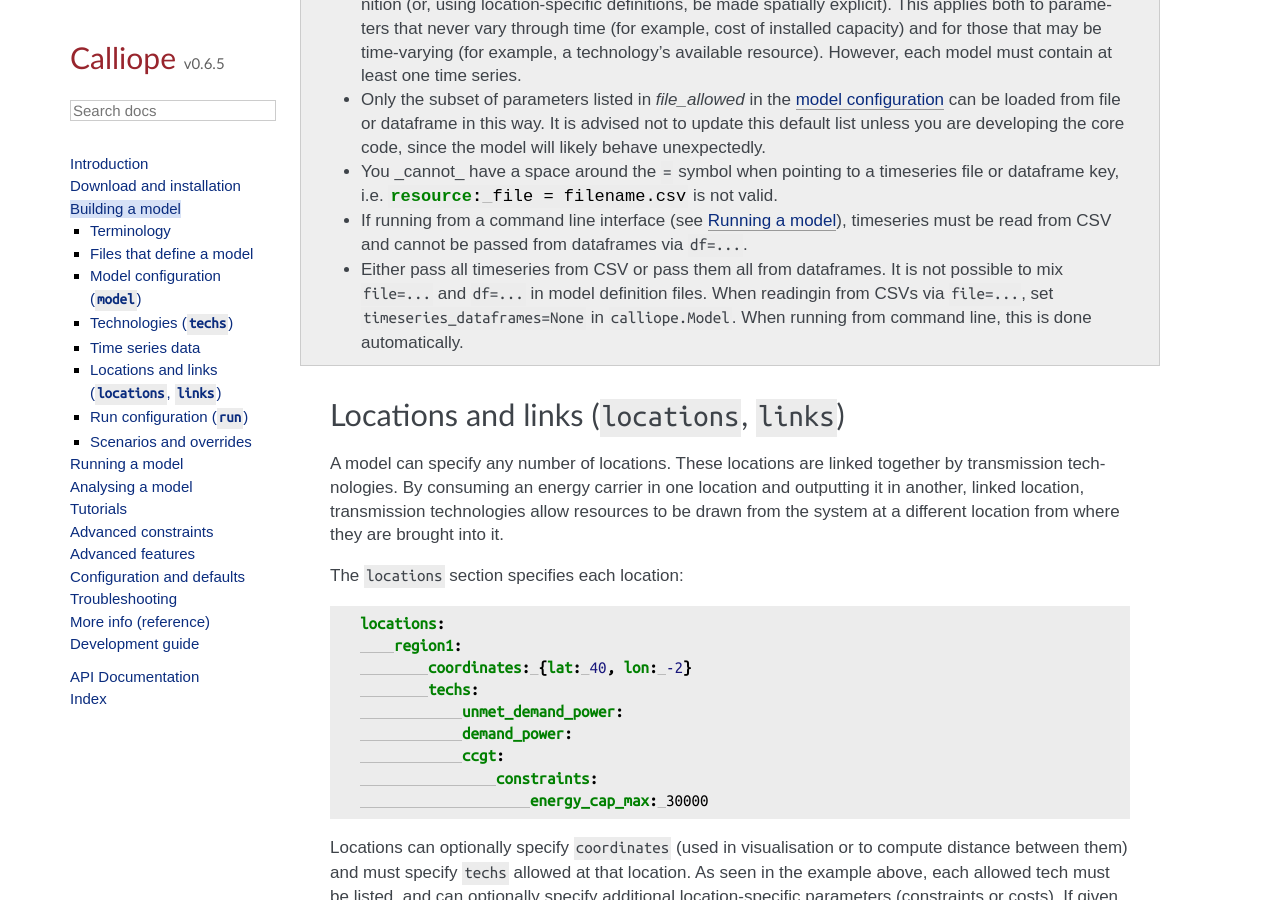
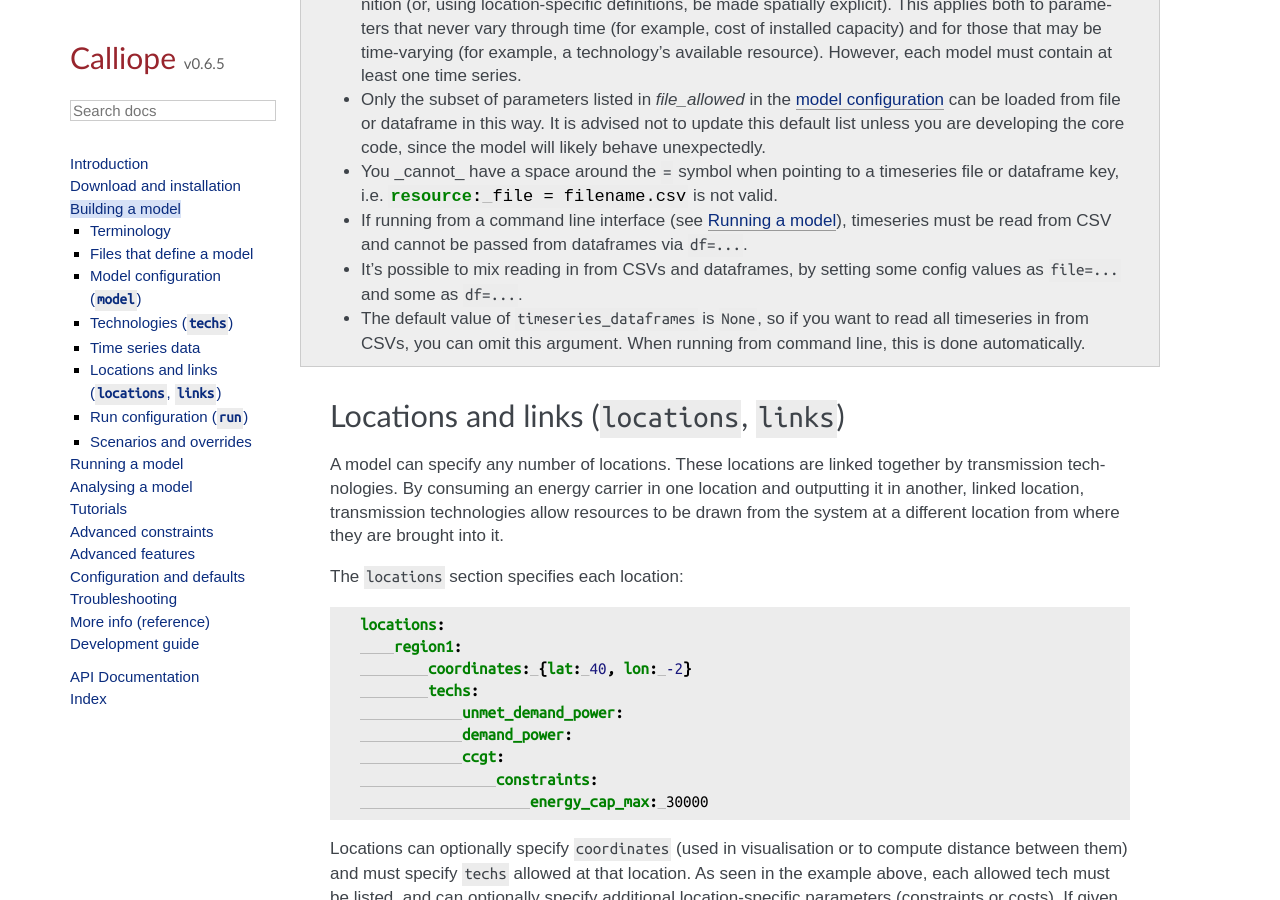
Before and after one commit to calliope-project/calliope, a Sphinx documentation site: the page built from doc/user/building.rst, in a window 1280 px wide and 900 px high, scrolled down 6918 px. Built offline with Sphinx 7.4.7, drawn with Linux system fonts in a browser that asks for light colours; some web fonts are replaced; pages that are not in the unit, such as notebooks, are missing from menus; a script that is not in the unit is left out.

Commit message:
update documentation to reflect that df=... and file=... may now be mixed

```diff
--- a/doc/user/building.rst
+++ b/doc/user/building.rst
@@ -251,7 +251,8 @@
    * Only the subset of parameters listed in `file_allowed` in the :ref:`model configuration <config_reference_model>` can be loaded from file or dataframe in this way. It is advised not to update this default list unless you are developing the core code, since the model will likely behave unexpectedly.
    * You _cannot_ have a space around the ``=`` symbol when pointing to a timeseries file or dataframe key, i.e. :yaml:`resource: file = filename.csv` is not valid.
    * If running from a command line interface (see :doc:`running`), timeseries must be read from CSV and cannot be passed from dataframes via ``df=...``.
-   * Either pass all timeseries from CSV or pass them all from dataframes. It is not possible to mix ``file=...`` and ``df=...`` in model definition files. When readingin from CSVs via ``file=...``, set ``timeseries_dataframes=None`` in ``calliope.Model``. When running from command line, this is done automatically.
+   * It's possible to mix reading in from CSVs and dataframes, by setting some config values as ``file=...`` and some as ``df=...``.
+   * The default value of ``timeseries_dataframes`` is ``None``, so if you want to read all timeseries in from CSVs, you can omit this argument. When running from command line, this is done automatically.
 
 ----------------------------------------------
 Locations and links (``locations``, ``links``)
```
